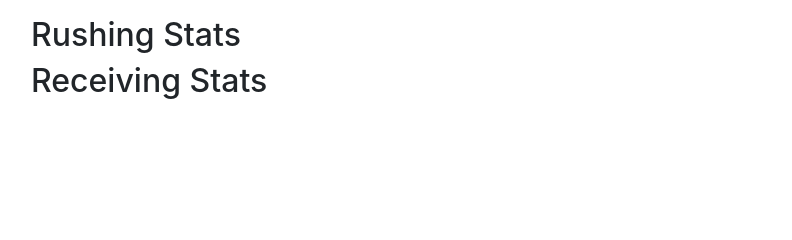
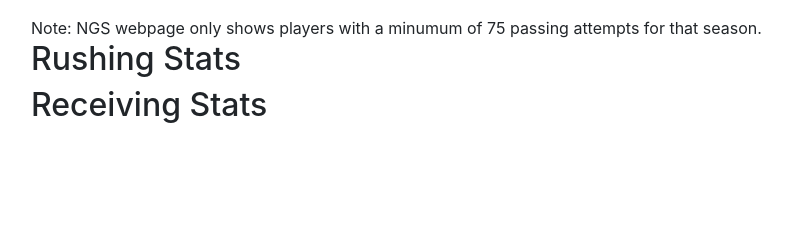
Before and after one commit to mjester93/nfl-next-gen-stats, a Django app: template nfl_next_gen_stats/templates/nfl_next_gen_stats/player.html in a window 1280 px wide. Shown: the part 139-379 px from the top of the page, without its empty margins (39-831 px from the left). Run offline with Django 3.2, Linux system fonts and the light colour scheme; the template is opened without the code that fills it, so the values that code supplies are empty; some libraries are stand-ins or nearby versions.

Commit message:
adding ngs note on passing stats

```diff
--- a/nfl_next_gen_stats/templates/nfl_next_gen_stats/player.html
+++ b/nfl_next_gen_stats/templates/nfl_next_gen_stats/player.html
@@ -65,6 +65,8 @@
                     {% endfor %}
                 </tbody>
             </table>
+
+            <span>Note: NGS webpage only shows players with a minumum of 75 passing attempts for that season.</span>
         </div>
 
         <h2>Rushing Stats</h2>
```
